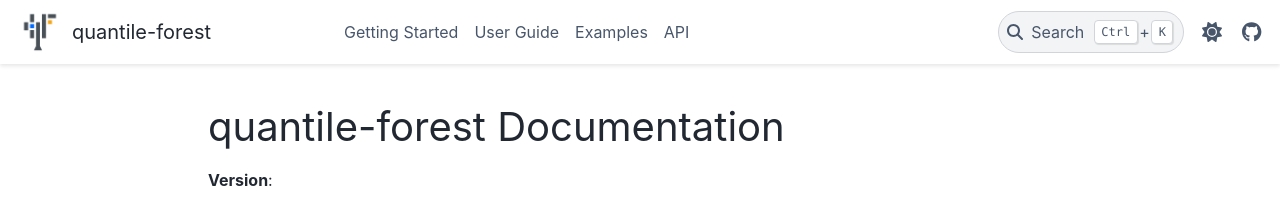
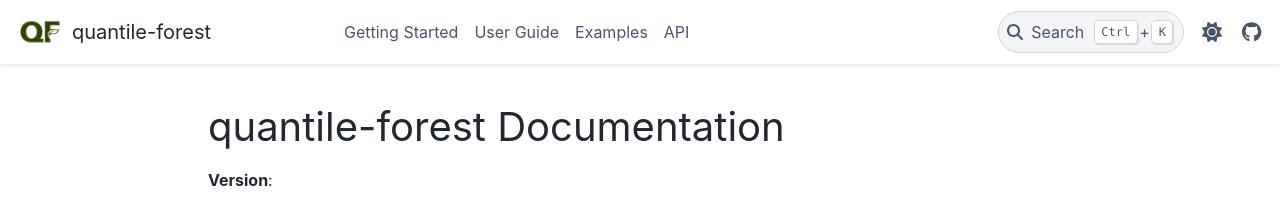
Before and after one commit to zillow/quantile-forest, a Sphinx documentation site: the page built from docs/index.rst, in a window 1280 px wide. Shown: the top 203 px of the page. Built offline with Sphinx 7.4.7 and the PyData theme 0.15.4, drawn with Linux system fonts in a browser that asks for light colours; the version number could not be read and is left out; cross-references to code outside the pages are shown as plain code.

Commit message:
Update icon

```diff
--- a/docs/conf.py
+++ b/docs/conf.py
@@ -109,6 +109,7 @@
     "navbar_end": ["theme-switcher", "navbar-icon-links"],
     "primary_sidebar_end": [],
     "footer_items": [],
+    "logo": {"image_dark": "_static/quantile-forest-logo-white.png"},
     "icon_links": [
         {
             "name": "GitHub",
```
Also changed, not shown: docs/_static/favicon.ico, docs/_static/quantile-forest-logo-white.png (added), docs/_static/quantile-forest-logo.png.
